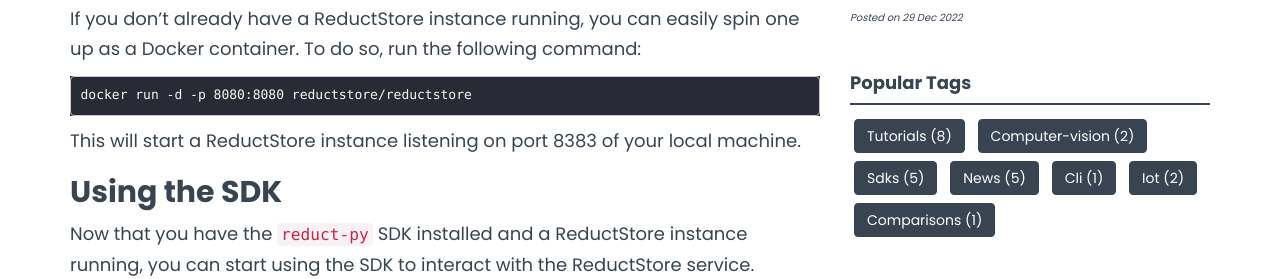
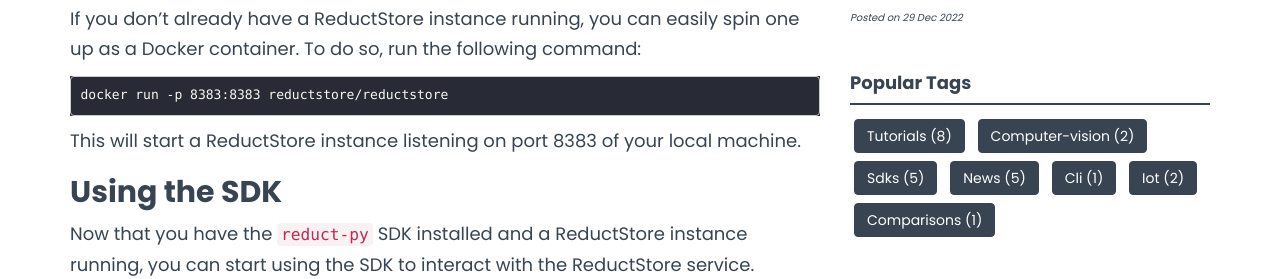
Before and after one commit to reductstore/homepage, a Jekyll site: the page built from _posts/2023-01-09-py-sdk-quick-start.md, in a window 1280 px wide and 1400 px high, scrolled down 411 px. Shown: the part 173-452 px from the top of the window. Built offline with Jekyll 4.4.1, drawn with Linux system fonts in a browser that asks for light colours; nearby versions of some CDN libraries.

Commit message:
fix python quick start

````diff
--- a/_posts/2023-01-09-py-sdk-quick-start.md
+++ b/_posts/2023-01-09-py-sdk-quick-start.md
@@ -31,7 +31,7 @@
 run the following command:
 
 ```
-docker run -d -p 8080:8080 reductstore/reductstore
+docker run -p 8383:8383 reductstore/reductstore
 ```
 
 This will start a ReductStore instance listening on port 8383 of your local machine.
````
Also changed, not shown: other parts of _posts/2023-01-09-py-sdk-quick-start.md (+1 -1 lines).
